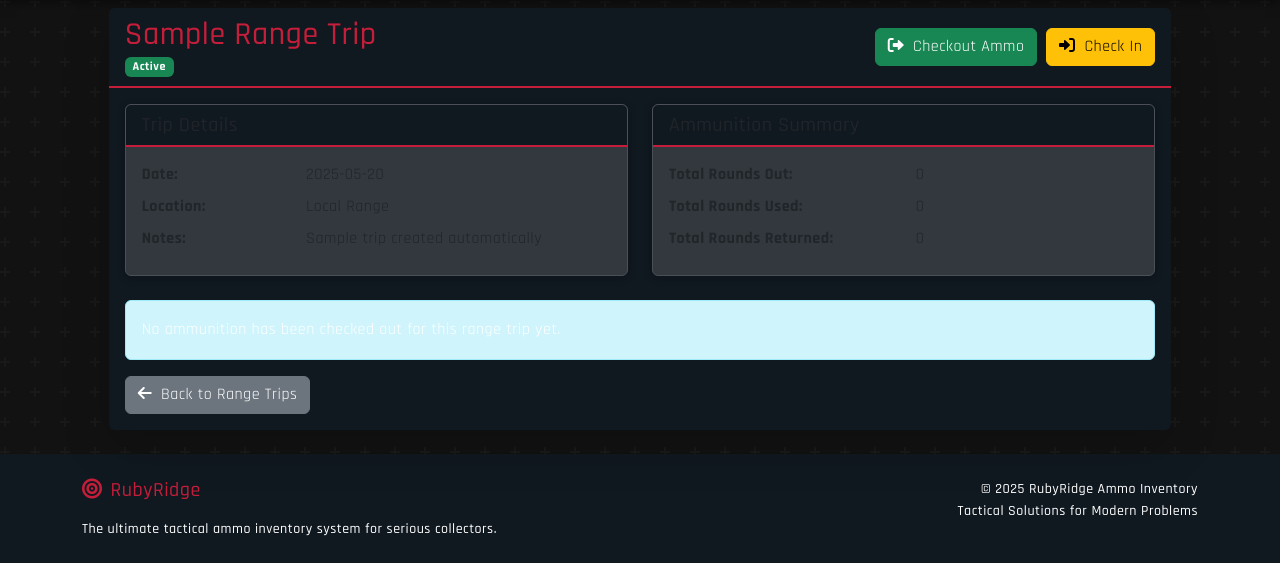
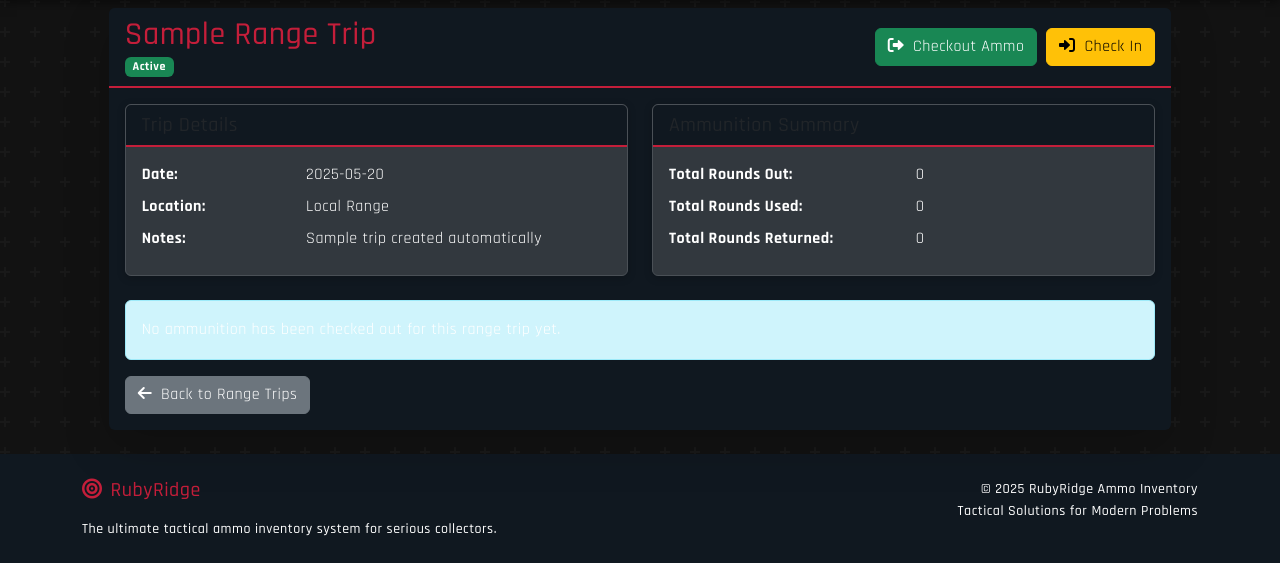
Before and after one commit to lance0/RubyRidge, a Flask app: page /range-trips/1 in a window 1280 px wide. Shown: the part 63-626 px from the top of the page. Run offline with Flask 3, Linux system fonts and the light colour scheme; data comes from the database, SQL or seed files in the repository; data that the repository does not hold is empty; some libraries are stand-ins or nearby versions.

Commit message:
Improve readability on range trip details page by adjusting the styling
Enhance the view_range_trip.html template by modifying text color and table header styles for better readability.

Replit-Commit-Author: Agent
Replit-Commit-Session-Id: 0245f8f5-20b6-4e09-9fb9-fbfc99ad2e52
Replit-Commit-Screenshot-Url: https://storage.googleapis.com/screenshot-production-us-central1/a2ee166e-6f82-4439-b880-c47b0f22c33c/c7e1897e-1ca4-485c-8ae5-85c206defa38.jpg

```diff
--- a/templates/view_range_trip.html
+++ b/templates/view_range_trip.html
@@ -32,7 +32,7 @@
                                 <h5 class="mb-0">Trip Details</h5>
                             </div>
                             <div class="card-body">
-                                <dl class="row mb-0">
+                                <dl class="row mb-0 text-white">
                                     <dt class="col-sm-4">Date:</dt>
                                     <dd class="col-sm-8">{{ trip.date }}</dd>
 
@@ -51,7 +51,7 @@
                                 <h5 class="mb-0">Ammunition Summary</h5>
                             </div>
                             <div class="card-body">
-                                <dl class="row mb-0">
+                                <dl class="row mb-0 text-white">
                                     <dt class="col-sm-6">Total Rounds Out:</dt>
                                     <dd class="col-sm-6">{{ total_rounds_out }}</dd>
 
@@ -68,16 +68,16 @@
 
                 <!-- Ammunition Details -->
                 {% if trip_items %}
-                    <h4>Ammunition Details</h4>
+                    <h4 class="text-white">Ammunition Details</h4>
                     {% for caliber, items in items_by_caliber.items() %}
                         <div class="card mb-3 bg-secondary">
                             <div class="card-header">
-                                <h5 class="mb-0">{{ caliber }}</h5>
+                                <h5 class="mb-0 text-white">{{ caliber }}</h5>
                             </div>
                             <div class="card-body">
                                 <div class="table-responsive">
                                     <table class="table table-dark table-hover">
-                                        <thead>
+                                        <thead class="table-danger">
                                             <tr>
                                                 <th>Name</th>
                                                 <th>Count/Box</th>
@@ -86,7 +86,7 @@
                                                 <th>Rounds Used</th>
                                             </tr>
                                         </thead>
-                                        <tbody>
+                                        <tbody class="text-white">
                                             {% for item in items %}
                                             <tr>
                                                 <td>{{ item.name }}</td>
```
